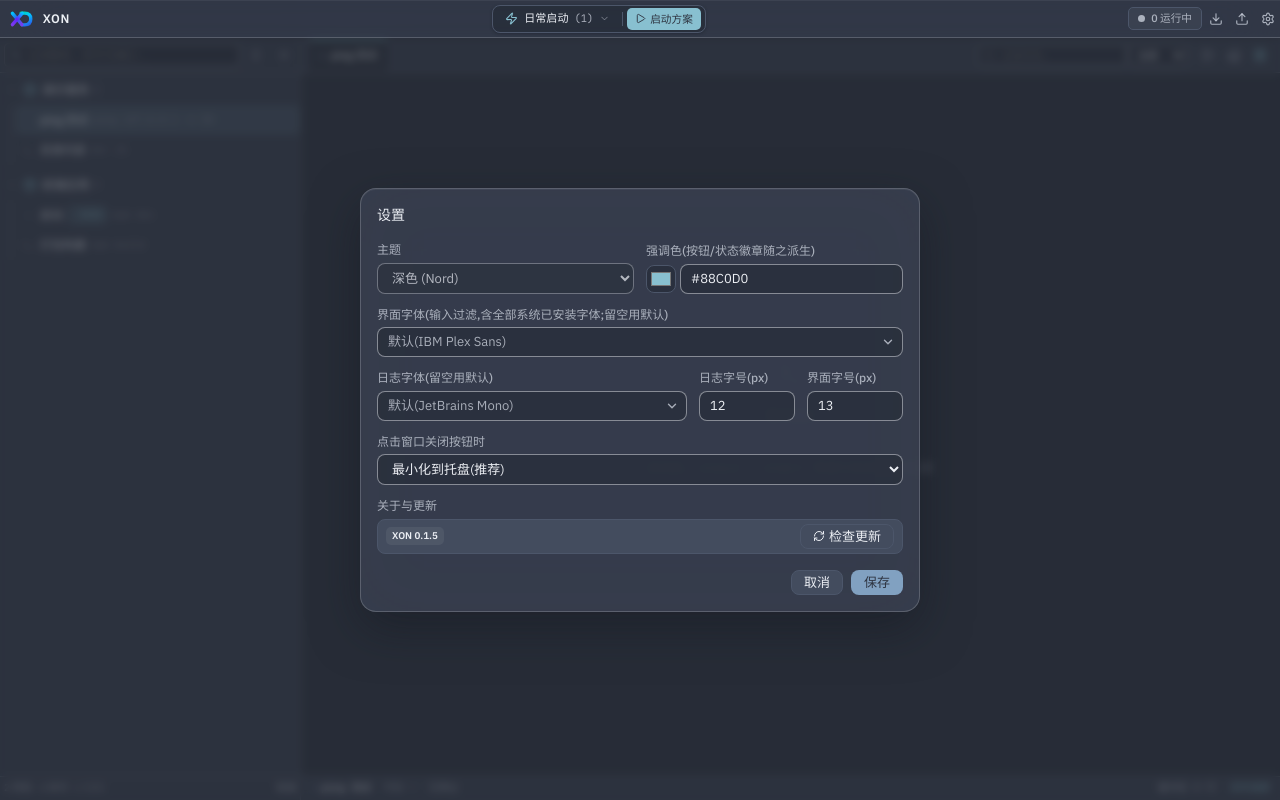
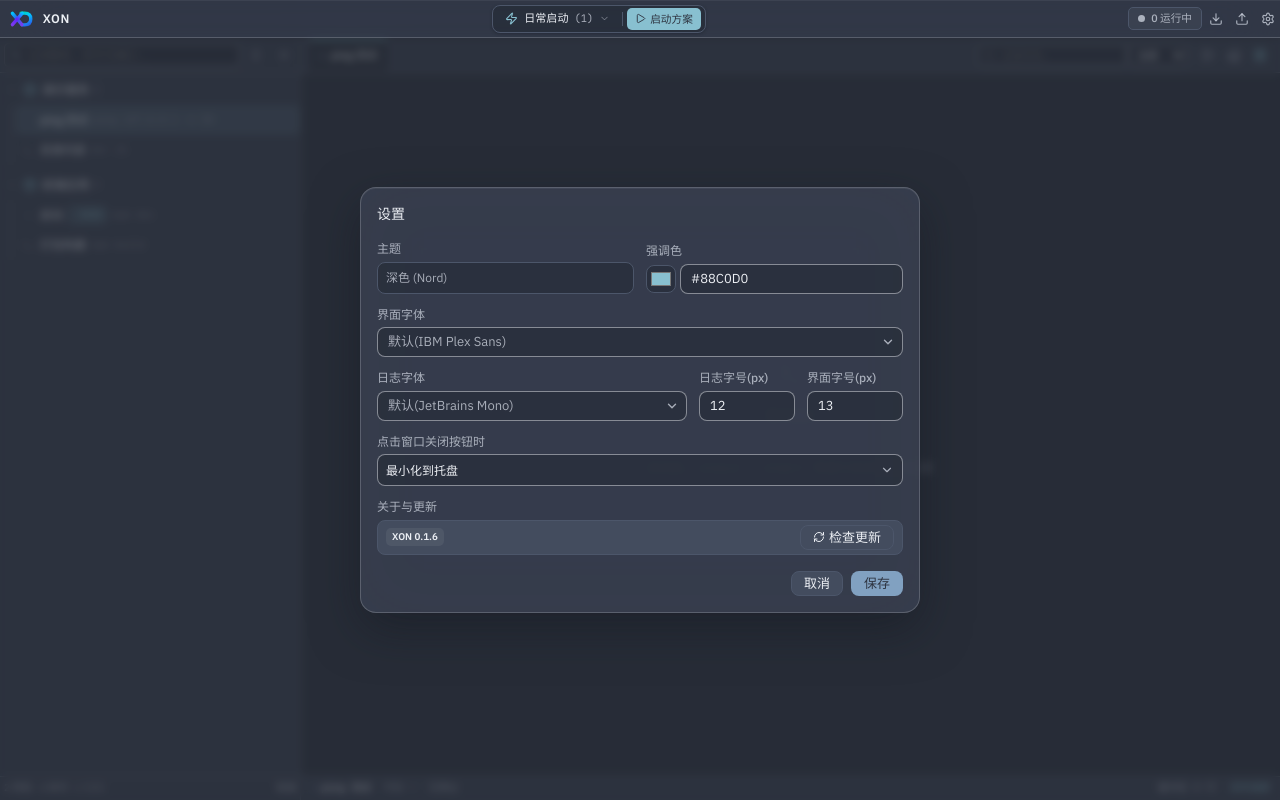
Before and after one commit to hzlo/xon, a Vue app: page / in a window 1280 px wide. Both pictures are taken after a click on the button 1268 px from the left and 18 px from the top of the page. Built offline with nearby package versions, Linux system fonts and the light colour scheme.

Commit message:
release: v0.1.6 - 重构设置关闭行为为自绘Nord下拉组件，精简选项标签文案，修复字体定位与包含块偏移问题

```diff
--- a/package.json
+++ b/package.json
@@ -1,7 +1,7 @@
 {
   "name": "xon",
   "private": true,
-  "version": "0.1.5",
+  "version": "0.1.6",
   "type": "module",
   "scripts": {
     "dev": "vite",
--- a/src-tauri/tauri.conf.json
+++ b/src-tauri/tauri.conf.json
@@ -1,7 +1,7 @@
 {
   "$schema": "https://schema.tauri.app/config/2",
   "productName": "Xon",
-  "version": "0.1.5",
+  "version": "0.1.6",
   "identifier": "xon",
   "build": {
     "beforeDevCommand": "npm run dev",
--- a/src/App.vue
+++ b/src/App.vue
@@ -53,7 +53,7 @@
 
 // shallowRef:Update 内部用私有字段,深度代理会让 downloadAndInstall 的 this 变成 Proxy 而报错
 const activeUpdate = shallowRef(null);
-const currentAppVersion = "0.1.5";
+const currentAppVersion = "0.1.6";
 
 // ---- 窗口控制(自定义标题栏;浏览器预览下不渲染) ----
 const appWindow = isTauri ? getCurrentWindow() : null;
--- a/src/components/SettingsDialog.vue
+++ b/src/components/SettingsDialog.vue
@@ -4,13 +4,13 @@
 import { nextTick, onBeforeUnmount, onMounted, reactive, ref } from "vue";
 import { listFonts } from "../api.js";
 import { checkUpdate } from "../updater.js";
-import { RefreshCw } from "lucide-vue-next";
+import { ChevronDown, RefreshCw } from "lucide-vue-next";
 import FontPicker from "./FontPicker.vue";
 
 const props = defineProps({
   /** @type {import("api.js").AppSettings} */
   initial: { type: Object, required: true },
-  version: { type: String, default: "0.1.5" },
+  version: { type: String, default: "0.1.6" },
 });
 const emit = defineEmits(["submit", "cancel", "show-update"]);
 
@@ -58,20 +58,47 @@
 });
 const accentInput = ref(null);
 
+// 自定义关闭行为下拉菜单
+const closeSelectOpen = ref(false);
+const closeSelectRef = ref(null);
+
+function selectCloseAction(val) {
+  form.closeAction = val;
+  closeSelectOpen.value = false;
+}
+
+function onDocPointerdown(e) {
+  if (closeSelectRef.value && !closeSelectRef.value.contains(e.target)) {
+    closeSelectOpen.value = false;
+  }
+}
+
 function onKeydown(e) {
-  if (e.key === "Escape") emit("cancel");
+  if (e.key === "Escape") {
+    if (closeSelectOpen.value) {
+      closeSelectOpen.value = false;
+      return;
+    }
+    emit("cancel");
+  }
 }
+
 onMounted(async () => {
   window.addEventListener("keydown", onKeydown);
+  window.addEventListener("pointerdown", onDocPointerdown);
   nextTick(() => accentInput.value?.focus());
   try {
     fontCache ??= await listFonts();
     systemFonts.value = fontCache;
   } catch {
-    systemFonts.value = []; // 枚举失败时仍可手输字体名
+    systemFonts.value = [];
   }
 });
-onBeforeUnmount(() => window.removeEventListener("keydown", onKeydown));
+
+onBeforeUnmount(() => {
+  window.removeEventListener("keydown", onKeydown);
+  window.removeEventListener("pointerdown", onDocPointerdown);
+});
 
 function submit() {
   emit("submit", {
@@ -94,13 +121,13 @@
       <form @submit.prevent="submit">
         <div class="field-row">
           <div class="field">
-            <label for="set-theme">主题</label>
-            <select id="set-theme" v-model="form.theme" class="select" disabled>
-              <option value="dark">深色 (Nord)</option>
-            </select>
+            <label>主题</label>
+            <div class="theme-display">
+              <span>深色 (Nord)</span>
+            </div>
           </div>
           <div class="field">
-            <label for="set-accent">强调色(按钮/状态徽章随之派生)</label>
+            <label for="set-accent">强调色</label>
             <div class="accent-row">
               <input
                 id="set-accent"
@@ -115,7 +142,7 @@
         </div>
 
         <div class="field">
-          <label for="set-ui-font">界面字体(输入过滤,含全部系统已安装字体;留空用默认)</label>
+          <label for="set-ui-font">界面字体</label>
           <FontPicker
             id="set-ui-font"
             v-model="form.uiFont"
@@ -126,7 +153,7 @@
 
         <div class="field-row">
           <div class="field">
-            <label for="set-log-font">日志字体(留空用默认)</label>
+            <label for="set-log-font">日志字体</label>
             <FontPicker
               id="set-log-font"
               v-model="form.logFont"
@@ -163,11 +190,35 @@
         </div>
 
         <div class="field">
-          <label for="set-close">点击窗口关闭按钮时</label>
-          <select id="set-close" v-model="form.closeAction" class="select">
-            <option value="minimize">最小化到托盘(推荐)</option>
-            <option value="exit">完全退出(停止所有进程)</option>
-          </select>
+          <label>点击窗口关闭按钮时</label>
+          <div ref="closeSelectRef" class="custom-select" :class="{ open: closeSelectOpen }">
+            <button
+              type="button"
+              class="custom-select-trigger"
+              @click="closeSelectOpen = !closeSelectOpen"
+            >
+              <span>{{ form.closeAction === 'minimize' ? '最小化到托盘' : '完全退出' }}</span>
+              <ChevronDown class="select-chevron" :class="{ open: closeSelectOpen }" />
+            </button>
+            <div v-if="closeSelectOpen" class="custom-select-menu">
+              <button
+                type="button"
+                class="custom-select-option"
+                :class="{ active: form.closeAction === 'minimize' }"
+                @click="selectCloseAction('minimize')"
+              >
+                <span>最小化到托盘</span>
+              </button>
+              <button
+                type="button"
+                class="custom-select-option"
+                :class="{ active: form.closeAction === 'exit' }"
+                @click="selectCloseAction('exit')"
+              >
+                <span>完全退出</span>
+              </button>
+            </div>
+          </div>
         </div>
 
         <!-- 软件版本与在线更新 -->
@@ -235,6 +286,104 @@
   background: var(--input-bg);
   cursor: pointer;
 }
+.theme-display {
+  height: 32px;
+  display: flex;
+  align-items: center;
+  padding: 0 var(--space-md);
+  background: var(--input-bg);
+  border: 1px solid var(--color-border);
+  border-radius: var(--radius-md);
+  color: var(--color-muted-foreground);
+  font-size: 0.9231rem;
+  user-select: none;
+}
+.custom-select {
+  position: relative;
+  width: 100%;
+}
+.custom-select-trigger {
+  width: 100%;
+  height: 32px;
+  display: flex;
+  align-items: center;
+  justify-content: space-between;
+  padding: 0 var(--space-md);
+  background: var(--input-bg);
+  border: 1px solid var(--input-border);
+  border-radius: var(--radius-md);
+  color: var(--color-foreground);
+  font: inherit;
+  font-size: 0.9231rem;
+  cursor: pointer;
+  outline: none;
+  transition: border-color var(--dur-fast) var(--ease), box-shadow var(--dur-fast) var(--ease);
+}
+.custom-select-trigger:focus-visible,
+.custom-select.open .custom-select-trigger {
+  border-color: var(--color-accent);
+  box-shadow: 0 0 0 2px var(--color-accent-soft-border);
+}
+.select-chevron {
+  width: 14px;
+  height: 14px;
+  color: var(--color-muted-foreground);
+  transition: transform var(--dur-fast) var(--ease);
+}
+.select-chevron.open {
+  transform: rotate(180deg);
+}
+.custom-select-menu {
+  position: absolute;
+  top: calc(100% + 4px);
+  left: 0;
+  right: 0;
+  z-index: 50;
+  background: var(--nord-0);
+  border: 1px solid var(--color-border);
+  border-radius: var(--radius-md);
+  box-shadow: 0 12px 32px rgba(0, 0, 0, 0.55), 0 2px 8px rgba(0, 0, 0, 0.3);
+  padding: 4px;
+  display: flex;
+  flex-direction: column;
+  gap: 2px;
+  animation: select-menu-in var(--dur-fast) var(--ease);
+}
+@keyframes select-menu-in {
+  from {
+    opacity: 0;
+    transform: translateY(-4px);
+  }
+  to {
+    opacity: 1;
+    transform: translateY(0);
+  }
+}
+.custom-select-option {
+  width: 100%;
+  display: flex;
+  align-items: center;
+  justify-content: space-between;
+  padding: 6px 10px;
+  background: transparent;
+  border: none;
+  border-radius: var(--radius-sm);
+  color: var(--color-foreground);
+  font: inherit;
+  font-size: 0.88rem;
+  cursor: pointer;
+  text-align: left;
+  transition: background var(--dur-fast) var(--ease), color var(--dur-fast) var(--ease);
+}
+.custom-select-option:hover {
+  background: rgba(236, 239, 244, 0.08);
+}
+.custom-select-option.active {
+  background: var(--overlay-selected);
+  color: var(--color-accent);
+  box-shadow: inset 2px 0 0 var(--color-accent);
+  font-weight: 500;
+}
 .update-card {
   display: flex;
   align-items: center;
--- a/src/components/UpdateDialog.vue
+++ b/src/components/UpdateDialog.vue
@@ -6,7 +6,7 @@
 const props = defineProps({
   /** @type {import("@tauri-apps/plugin-updater").Update} */
   update: { type: Object, required: true },
-  currentVersion: { type: String, default: "0.1.5" },
+  currentVersion: { type: String, default: "0.1.6" },
 });
 const emit = defineEmits(["close"]);
 
--- a/src/styles/base.css
+++ b/src/styles/base.css
@@ -529,7 +529,8 @@
   box-shadow: var(--glass-highlight), var(--shadow-lg);
   width: min(520px, calc(100vw - 48px));
   max-height: calc(100vh - 64px);
-  overflow: auto;
+  overflow-x: hidden;
+  overflow-y: auto;
   transition: transform var(--dur-slow) var(--ease), opacity var(--dur-slow) var(--ease);
 }
 
```
Also changed, not shown: src/components/FontPicker.vue (+20 -9 lines), 2 other files (tests, documents, lock files or other folders).
